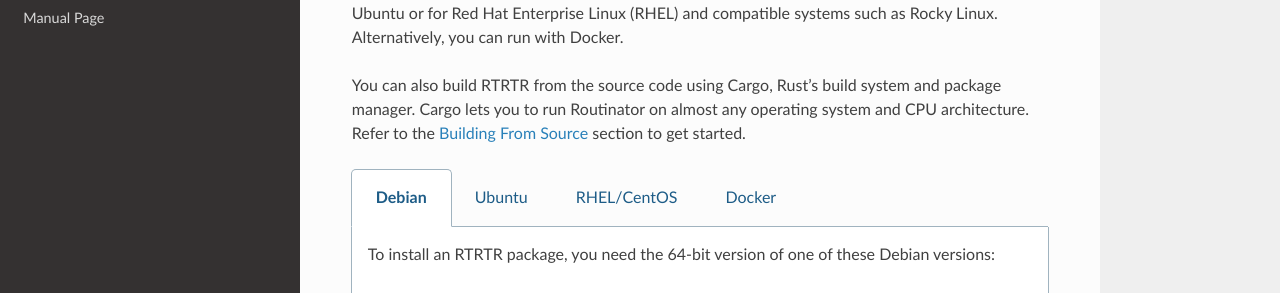
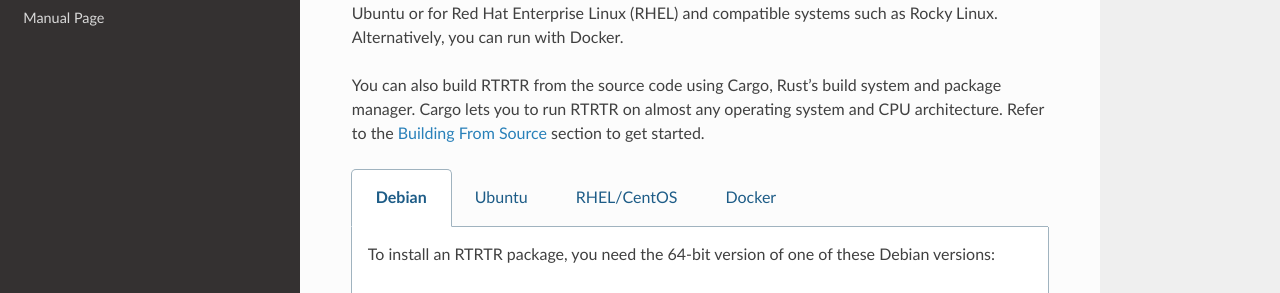
Before and after one commit to NLnetLabs/rtrtr, a Sphinx documentation site: the page built from doc/manual/source/installation.rst, in a window 1280 px wide and 900 px high. Shown: the part 366-659 px from the top of the window. Built offline with Sphinx 7.4.7 and the Read the Docs theme 2.0.0, drawn with Linux system fonts in a browser that asks for light colours.

Commit message:
s/routinator/rtrtr

```diff
--- a/doc/manual/source/installation.rst
+++ b/doc/manual/source/installation.rst
@@ -16,7 +16,7 @@
 Docker.
 
 You can also build RTRTR from the source code using Cargo, Rust's build
-system and package manager. Cargo lets you to run Routinator on almost any
+system and package manager. Cargo lets you to run RTRTR on almost any
 operating system and CPU architecture. Refer to the :doc:`building` section
 to get started.
 
@@ -98,7 +98,7 @@
 
    .. group-tab:: Ubuntu
 
-       To install a Routinator package, you need the 64-bit version of one of
+       To install ab RTRTR package, you need the 64-bit version of one of
        these Ubuntu versions:
 
          - Ubuntu Focal 20.04 (LTS)
@@ -170,7 +170,7 @@
 
    .. group-tab:: RHEL/CentOS
 
-       To install a Routinator package, you need Red Hat Enterprise Linux
+       To install an RTRTR package, you need Red Hat Enterprise Linux
        (RHEL) 7 or 8, or compatible operating system such as Rocky Linux.
        Packages are available for the ``amd64``/``x86_64`` architecture only.
 
```
